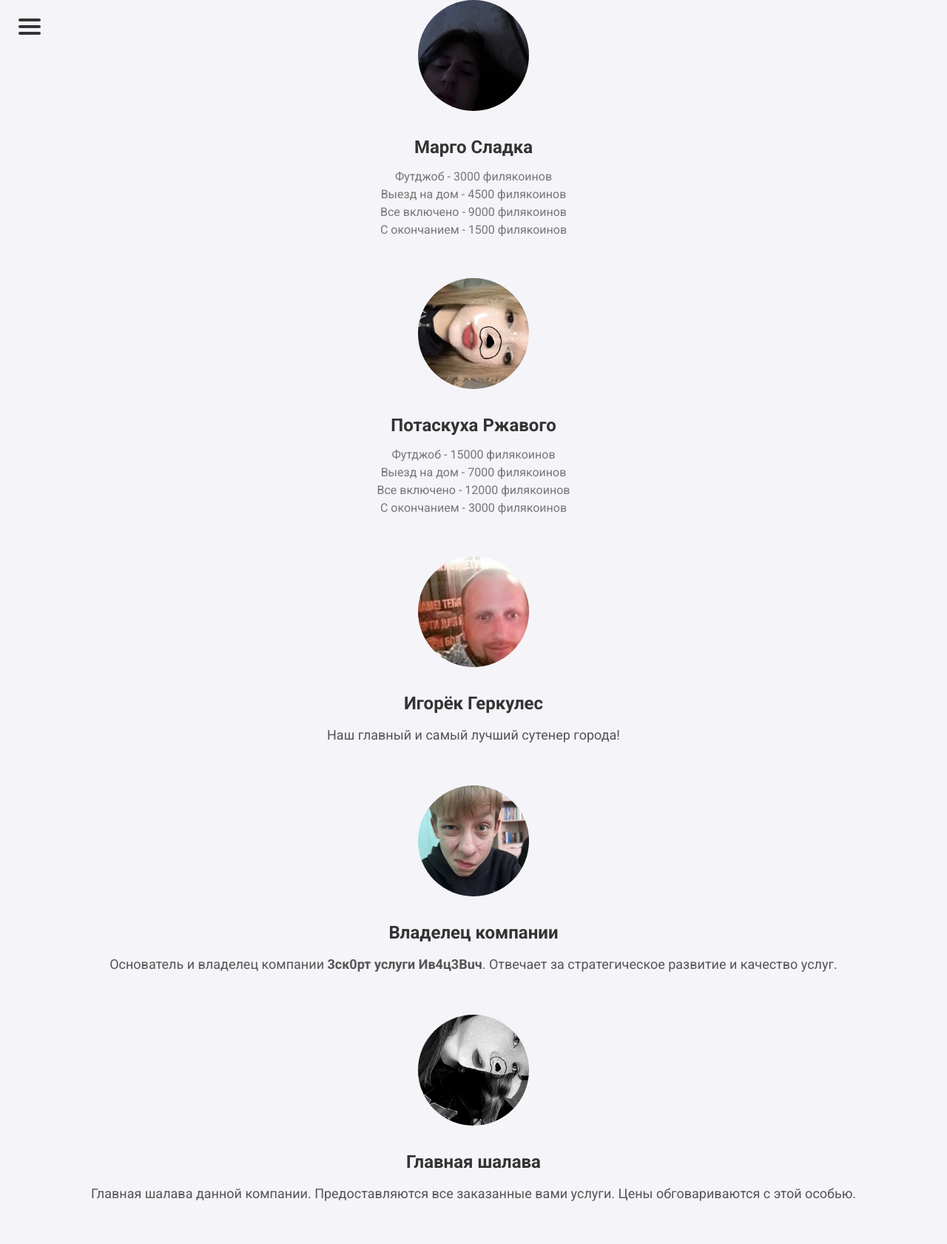
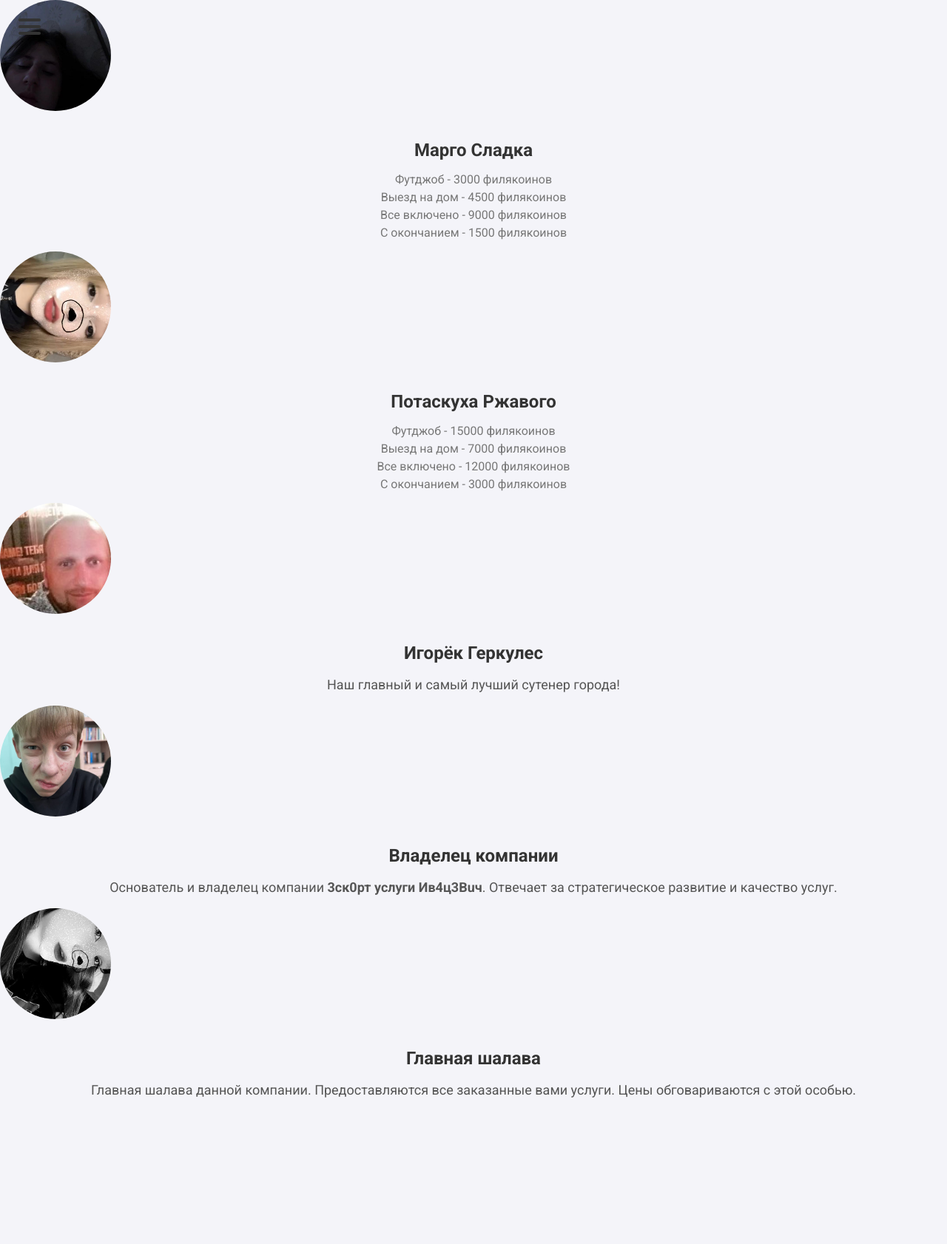
Before and after one commit to mot9lXVII/escortmargo, a Flask app: page /contacts in a window 1280 px wide. Shown: the whole page at 74% size. After the commit the page ends 1484 px from the top, so only its background shows below. Run offline with Flask 3, Linux system fonts and the light colour scheme.

Commit message:
Update contacts.html

```diff
--- a/templates/contacts.html
+++ b/templates/contacts.html
@@ -30,13 +30,14 @@
             <li><a href="/contacts" class="active">Контакты</a></li>
             <li><a href="/developers">Разработчики</a></li>
             <li><a href="/settings">Настройки</a></li>
+            <li><a href="/reviews">Отзывы</a></li> <!-- Добавлена кнопка Отзывы -->
         </ul>
     </nav>
 
     <!-- Основной контент -->
     <div class="content">
-        <!-- Первая фотография -->
-        <div class="centered-photo">
+        <div class="centered">
+            <!-- Первая фотография -->
             <img src="{{ url_for('static', filename='images/photo1.jpg') }}" alt="Марго Сладка" class="contact-photo">
             <div class="contact-info">
                 <h2>Марго Сладка</h2>
@@ -47,10 +48,8 @@
                     <li>С окончанием - 1500 филякоинов</li>
                 </ul>
             </div>
-        </div>
 
-        <!-- Вторая фотография -->
-        <div class="centered-photo">
+            <!-- Вторая фотография -->
             <img src="{{ url_for('static', filename='images/photo2.jpg') }}" alt="Потаскуха Ржавого" class="contact-photo">
             <div class="contact-info">
                 <h2>Потаскуха Ржавого</h2>
@@ -61,10 +60,8 @@
                     <li>С окончанием - 3000 филякоинов</li>
                 </ul>
             </div>
-        </div>
 
-        <!-- Третья фотография -->
-        <div class="centered-photo">
+            <!-- Третья фотография -->
             <img src="{{ url_for('static', filename='images/photo3.jpg') }}" alt="Игорёк Геркулес" class="contact-photo">
             <div class="contact-info">
                 <h2>Игорёк Геркулес</h2>
@@ -72,10 +69,8 @@
                     Наш главный и самый лучший сутенер города!
                 </p>
             </div>
-        </div>
 
-        <!-- Новая фотография (photo4.jpg) -->
-        <div class="centered-photo">
+            <!-- Новая фотография (photo4.jpg) -->
             <img src="{{ url_for('static', filename='images/photo4.jpg') }}" alt="Владелец компании" class="contact-photo">
             <div class="contact-info">
                 <h2>Владелец компании</h2>
@@ -84,10 +79,8 @@
                     Отвечает за стратегическое развитие и качество услуг.
                 </p>
             </div>
-        </div>
 
-        <!-- Новая фотография (photo5.jpg) -->
-        <div class="centered-photo">
+            <!-- Новая фотография (photo5.jpg) -->
             <img src="{{ url_for('static', filename='images/photo5.jpg') }}" alt="Главная шалава" class="contact-photo">
             <div class="contact-info">
                 <h2>Главная шалава</h2>
```
